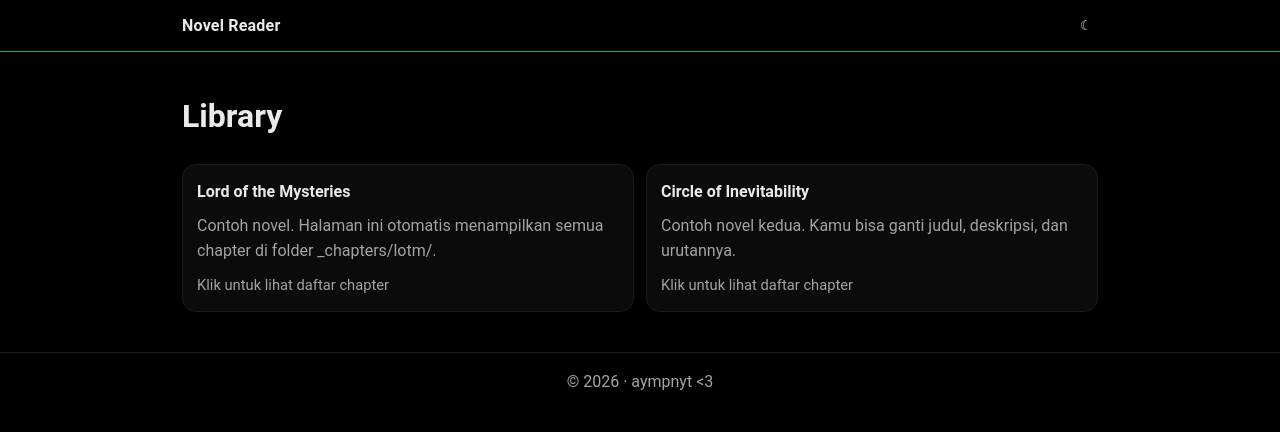
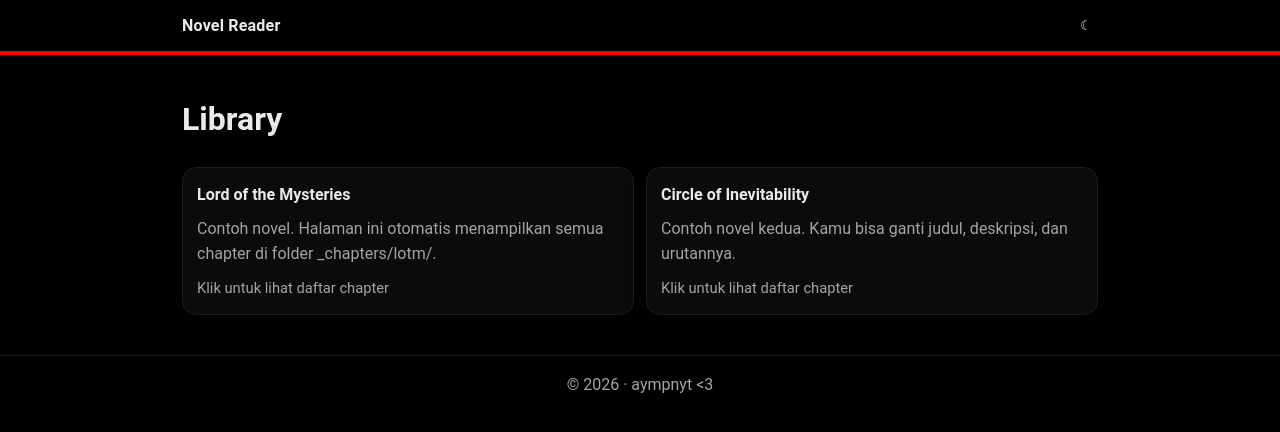
Before and after one commit to mumimoi/mumimoi.github.io, a Jekyll site: the page built from index.md, in a window 1280 px wide. Shown: the top 432 px of the page. Built offline with Jekyll 4.4.1, drawn with Linux system fonts in a browser that asks for light colours.

Commit message:
Update main.css

```diff
--- a/assets/css/main.css
+++ b/assets/css/main.css
@@ -75,7 +75,7 @@
   position: sticky;
   top: 0;
   z-index: 50;
-  border-bottom: 1px solid var(--accent);
+  border-bottom: 1px solid var(--border);
   background: rgba(0,0,0,.75);
   backdrop-filter: blur(10px);
 }
@@ -399,3 +399,6 @@
 @media (prefers-reduced-motion: reduce) {
   * { scroll-behavior: auto !important; }
 }
+
+/* TEST: kalau garisnya dari topbar, ini pasti kelihatan merah */
+.topbar { border-bottom: 4px solid red !important; }
```
